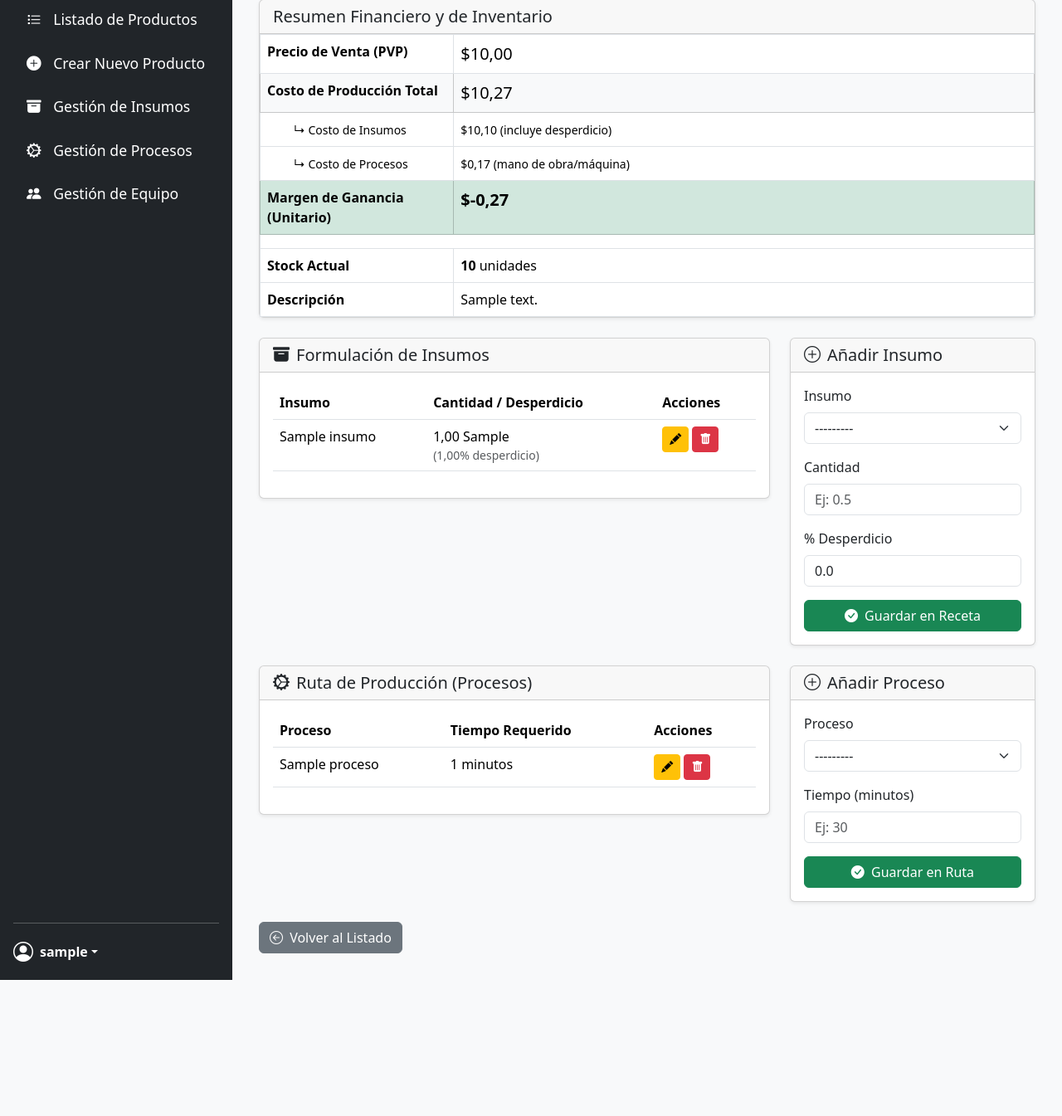
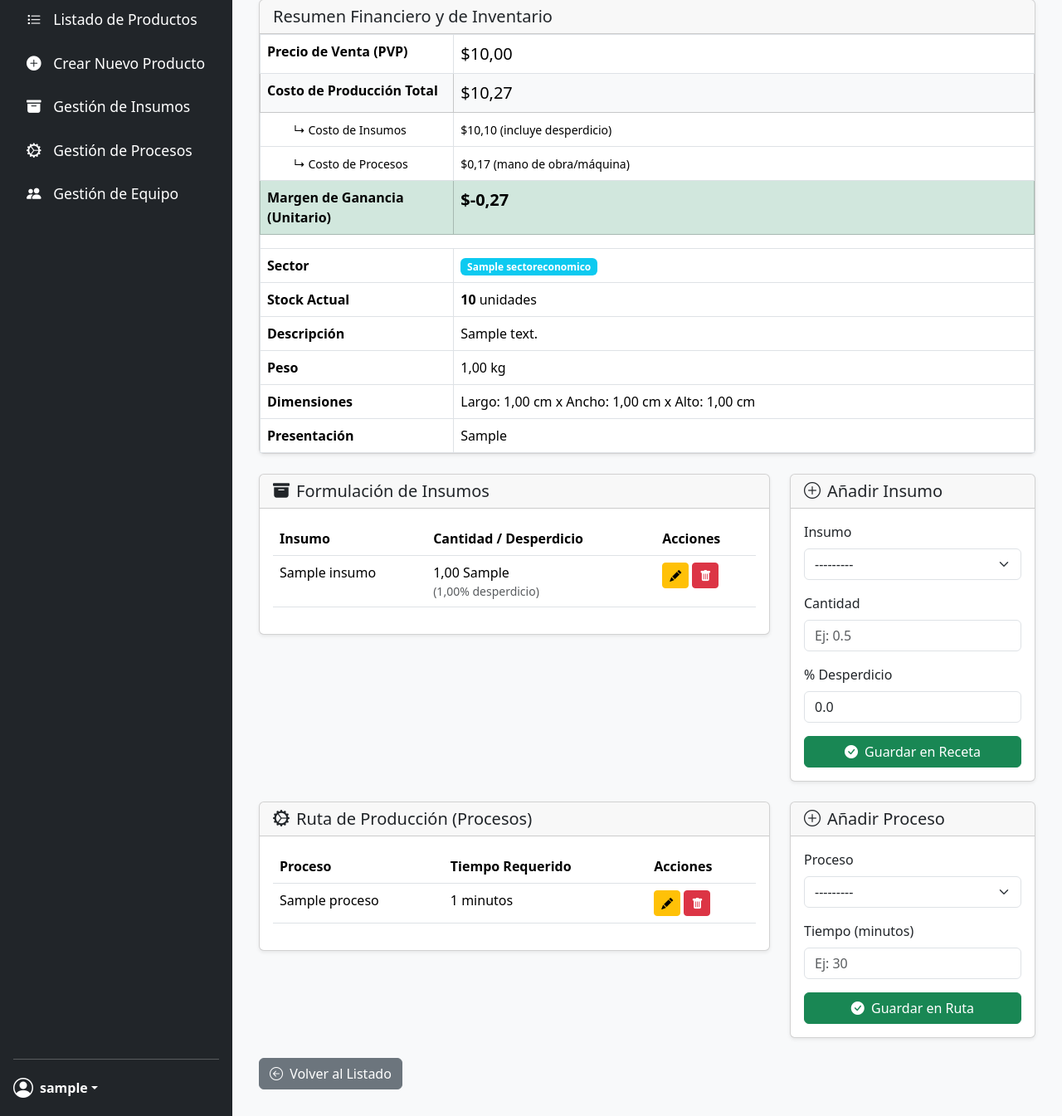
Before and after one commit to ader999/nimypine, a Django app: page /produccion/productos/1/ in a window 1280 px wide. Shown: the part 140-1485 px from the top of the page at 83% size. Before the commit the page ends 1321 px from the top, so only its background shows below. Run offline with Django 5.2, Linux system fonts and the light colour scheme; a user stored in the database is signed in; tables that the repository leaves empty hold one stand-in row (values such as "Sample post").

Commit message:
feat(models): add economic sector to mipymes and product standards
- Add SectorEconomico model in cuentas with foreign key to Mipyme
- Register SectorEconomico in admin and update forms for sector selection
- Add fields to Producto: peso, tamano_largo, tamano_ancho, tamano_alto, presentacion
- Create EstándaresProducto model for product validation standards
- Update forms with validations against standards and new fields
- Modify views to handle sector in mipyme registration
- Update product detail template to display new fields and sector

```diff
--- a/cuentas/admin.py
+++ b/cuentas/admin.py
@@ -1,8 +1,9 @@
 # cuentas/admin.py
 from django.contrib import admin
-from .models import Usuario, Mipyme, TipoEmpresa # 👈 Añade TipoEmpresa
+from .models import Usuario, Mipyme, TipoEmpresa, SectorEconomico
 
 # Registra tus modelos aquí
 admin.site.register(Usuario)
 admin.site.register(Mipyme)
 admin.site.register(TipoEmpresa) # 👈 REGISTRA EL NUEVO MODELO
+admin.site.register(SectorEconomico) # 👈 REGISTRA EL NUEVO MODELO
--- a/cuentas/models.py
+++ b/cuentas/models.py
@@ -1,6 +1,18 @@
 # cuentas/models.py
 from django.db import models
 from django.contrib.auth.models import AbstractUser
+
+
+class SectorEconomico(models.Model):
+    nombre = models.CharField(max_length=100, unique=True)
+    descripcion = models.TextField(blank=True, null=True)
+
+    def __str__(self):
+        return self.nombre
+
+    class Meta:
+        verbose_name = "Sector Económico"
+        verbose_name_plural = "Sectores Económicos"
 
 
 class TipoEmpresa(models.Model):
@@ -19,6 +31,7 @@ class Mipyme(models.Model):
     numero_telefono = models.CharField(max_length=20, null=True, blank=True)
     correo = models.EmailField(max_length=50, null=True, blank=True)
     tipo = models.ForeignKey(TipoEmpresa, on_delete=models.SET_NULL, null=True, verbose_name="Tipo de Empresa")
+    sector = models.ForeignKey(SectorEconomico, on_delete=models.SET_NULL, null=True, blank=True, verbose_name="Sector Económico")
     identificador_fiscal = models.CharField(
         max_length=80,
         unique=True,
@@ -29,6 +42,8 @@ class Mipyme(models.Model):
 
     def __str__(self):
         return f"{self.nombre} (ID: {self.id})"
+
+
 
 
 class Usuario(AbstractUser):
--- a/cuentas/views.py
+++ b/cuentas/views.py
@@ -90,7 +90,8 @@ def registro_mipyme_view(request):
             mipyme = Mipyme.objects.create(
                 nombre=datos['nombre_empresa'],
                 identificador_fiscal=datos.get('identificador_fiscal'),
-                tipo=datos['tipo_empresa']
+                tipo=datos['tipo_empresa'],
+                sector=datos['sector_economico']
             )
             # 2. Crear el Usuario Administrador
             username = generar_username_unico(datos['first_name'], datos['last_name'])
--- a/produccion/admin.py
+++ b/produccion/admin.py
@@ -1,7 +1,8 @@
 
 from django.contrib import admin
-from .models import Producto, Insumo, UnidadMedida
+from .models import Producto, Insumo, UnidadMedida, EstándaresProducto
 
 admin.site.register(Producto)
 admin.site.register(Insumo)
 admin.site.register(UnidadMedida)
+admin.site.register(EstándaresProducto)
--- a/produccion/forms.py
+++ b/produccion/forms.py
@@ -1,14 +1,15 @@
 # produccion/forms.py
 
 from django import forms
-from .models import Producto, Formulacion, Insumo, Proceso, PasoDeProduccion
+from django.core.exceptions import ValidationError
+from .models import Producto, Formulacion, Insumo, Proceso, PasoDeProduccion, EstándaresProducto
 
 class ProductoForm(forms.ModelForm):
     class Meta:
         model = Producto  # Le decimos al formulario que se base en el modelo Producto
 
         # Definimos los campos del modelo que queremos incluir en el formulario
-        fields = ['nombre', 'descripcion', 'precio_venta', 'stock_actual']
+        fields = ['nombre', 'descripcion', 'precio_venta', 'stock_actual', 'peso', 'tamano_largo', 'tamano_ancho', 'tamano_alto', 'presentacion']
 
         # Opcional: Personalizar las etiquetas y widgets para que se vean mejor con Bootstrap
         labels = {
@@ -16,13 +17,69 @@ class ProductoForm(forms.ModelForm):
             'descripcion': 'Descripción (opcional)',
             'precio_venta': 'Precio de Venta (PVP)',
             'stock_actual': 'Stock Inicial (unidades)',
+            'peso': 'Peso (kg)',
+            'tamano_largo': 'Largo (cm)',
+            'tamano_ancho': 'Ancho (cm)',
+            'tamano_alto': 'Alto (cm)',
+            'presentacion': 'Presentación',
         }
         widgets = {
             'nombre': forms.TextInput(attrs={'class': 'form-control', 'placeholder': 'Ej: Tarta de Chocolate'}),
             'descripcion': forms.Textarea(attrs={'class': 'form-control', 'rows': 3}),
             'precio_venta': forms.NumberInput(attrs={'class': 'form-control'}),
             'stock_actual': forms.NumberInput(attrs={'class': 'form-control', 'value': 0}),
+            'peso': forms.NumberInput(attrs={'class': 'form-control', 'placeholder': 'Ej: 1.5'}),
+            'tamano_largo': forms.NumberInput(attrs={'class': 'form-control', 'placeholder': 'Ej: 30'}),
+            'tamano_ancho': forms.NumberInput(attrs={'class': 'form-control', 'placeholder': 'Ej: 20'}),
+            'tamano_alto': forms.NumberInput(attrs={'class': 'form-control', 'placeholder': 'Ej: 10'}),
+            'presentacion': forms.TextInput(attrs={'class': 'form-control', 'placeholder': 'Ej: Bolsa de 500g'}),
         }
+
+    def clean(self):
+        cleaned_data = super().clean()
+        mipyme = self.instance.mipyme if self.instance.pk else None
+        if not mipyme:
+            # If creating new, mipyme might be set in view, but for now assume instance has it
+            return cleaned_data
+
+        try:
+            estándares = self.instance.estándares
+        except EstándaresProducto.DoesNotExist:
+            return cleaned_data
+
+        # Validate peso
+        peso = cleaned_data.get('peso')
+        if peso is not None:
+            if estándares.peso_min is not None and peso < estándares.peso_min:
+                raise ValidationError(f"El peso ({peso} kg) es menor al estándar mínimo del sector ({estándares.peso_min} kg).")
+            if estándares.peso_max is not None and peso > estándares.peso_max:
+                raise ValidationError(f"El peso ({peso} kg) excede el estándar máximo del sector ({estándares.peso_max} kg).")
+
+        # Validate tamano_largo
+        tamano_largo = cleaned_data.get('tamano_largo')
+        if tamano_largo is not None:
+            if estándares.tamano_largo_min is not None and tamano_largo < estándares.tamano_largo_min:
+                raise ValidationError(f"El largo ({tamano_largo} cm) es menor al estándar mínimo del sector ({estándares.tamano_largo_min} cm).")
+            if estándares.tamano_largo_max is not None and tamano_largo > estándares.tamano_largo_max:
+                raise ValidationError(f"El largo ({tamano_largo} cm) excede el estándar máximo del sector ({estándares.tamano_largo_max} cm).")
+
+        # Similarly for ancho
+        tamano_ancho = cleaned_data.get('tamano_ancho')
+        if tamano_ancho is not None:
+            if estándares.tamano_ancho_min is not None and tamano_ancho < estándares.tamano_ancho_min:
+                raise ValidationError(f"El ancho ({tamano_ancho} cm) es menor al estándar mínimo del sector ({estándares.tamano_ancho_min} cm).")
+            if estándares.tamano_ancho_max is not None and tamano_ancho > estándares.tamano_ancho_max:
+                raise ValidationError(f"El ancho ({tamano_ancho} cm) excede el estándar máximo del sector ({estándares.tamano_ancho_max} cm).")
+
+        # Similarly for alto
+        tamano_alto = cleaned_data.get('tamano_alto')
+        if tamano_alto is not None:
+            if estándares.tamano_alto_min is not None and tamano_alto < estándares.tamano_alto_min:
+                raise ValidationError(f"El alto ({tamano_alto} cm) es menor al estándar mínimo del sector ({estándares.tamano_alto_min} cm).")
+            if estándares.tamano_alto_max is not None and tamano_alto > estándares.tamano_alto_max:
+                raise ValidationError(f"El alto ({tamano_alto} cm) excede el estándar máximo del sector ({estándares.tamano_alto_max} cm).")
+
+        return cleaned_data
 
 
 class FormulacionForm(forms.ModelForm):
--- a/templates/produccion/detalle_producto.html
+++ b/templates/produccion/detalle_producto.html
@@ -47,13 +47,43 @@
 
                             <!-- Sección de Inventario y Descripción -->
                             <tr>
+                                <td><strong>Sector</strong></td>
+                                <td>
+                                    {% if producto.mipyme.sector %}
+                                        <span class="badge bg-info">{{ producto.mipyme.sector.nombre }}</span>
+                                    {% else %}
+                                        <em>No asignado</em>
+                                    {% endif %}
+                                </td>
+                            </tr>
+                            <tr>
                                 <td><strong>Stock Actual</strong></td>
                                 <td><strong>{{ producto.stock_actual }}</strong> unidades</td>
                             </tr>
                              <tr>
-                                <td><strong>Descripción</strong></td>
-                                <td>{{ producto.descripcion|default:"No especificada"|linebreaksbr }}</td>
-                            </tr>
+                                 <td><strong>Descripción</strong></td>
+                                 <td>{{ producto.descripcion|default:"No especificada"|linebreaksbr }}</td>
+                             </tr>
+                             <tr>
+                                 <td><strong>Peso</strong></td>
+                                 <td>{{ producto.peso|default:"No especificado"|floatformat:2 }} kg</td>
+                             </tr>
+                             <tr>
+                                 <td><strong>Dimensiones</strong></td>
+                                 <td>
+                                     {% if producto.tamano_largo or producto.tamano_ancho or producto.tamano_alto %}
+                                         {% if producto.tamano_largo %}Largo: {{ producto.tamano_largo|floatformat:2 }} cm{% endif %}
+                                         {% if producto.tamano_ancho %} x Ancho: {{ producto.tamano_ancho|floatformat:2 }} cm{% endif %}
+                                         {% if producto.tamano_alto %} x Alto: {{ producto.tamano_alto|floatformat:2 }} cm{% endif %}
+                                     {% else %}
+                                         No especificadas
+                                     {% endif %}
+                                 </td>
+                             </tr>
+                             <tr>
+                                 <td><strong>Presentación</strong></td>
+                                 <td>{{ producto.presentacion|default:"No especificada" }}</td>
+                             </tr>
                         </tbody>
                     </table>
                 </div>
```
Also changed, not shown: cuentas/forms.py (+10 -3 lines), produccion/models.py (+27 -0 lines), cuentas/migrations/0007_sectoreconomico_mipyme_sector.py (added), cuentas/migrations/0008_estándaressector.py (added), cuentas/migrations/0009_estándaresmipyme_delete_estándaressector.py (added), cuentas/migrations/0010_delete_estándaresmipyme.py (added), produccion/migrations/0006_sectoreconomico_producto_sectores.py (added), produccion/migrations/0007_remove_producto_sectores_producto_peso_and_more.py (added), produccion/migrations/0008_estándaresproducto.py (added).
